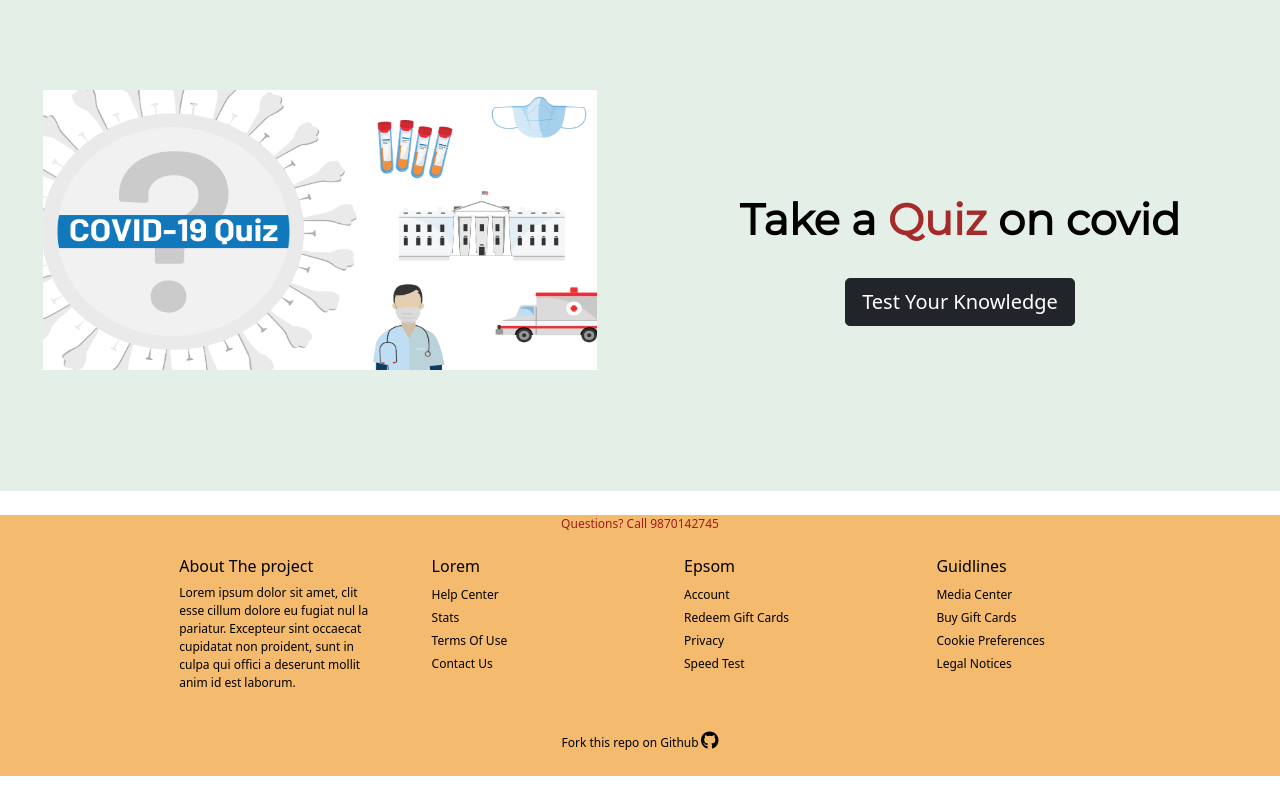
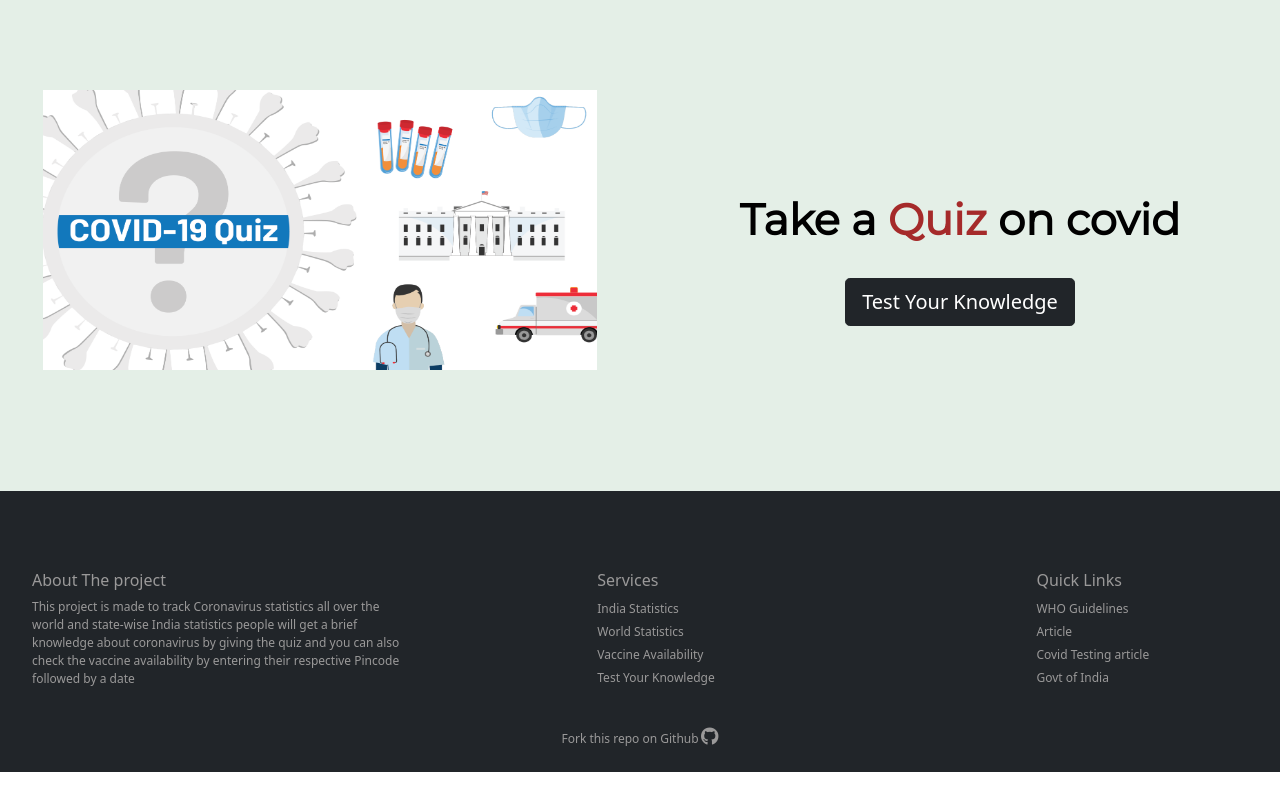
Before and after one commit to deepvashisth/Covid_Tracker, a React (Create React App) app: page / in a window 1280 px wide. Shown: the part 1535-2335 px from the top of the page. After the commit the page ends 2307 px from the top, so only its background shows below. Built offline with nearby package versions, Linux system fonts and the light colour scheme; a web font is replaced by a local one.

Commit message:
footer fixed

```diff
--- a/src/Css/Footer.css
+++ b/src/Css/Footer.css
@@ -1,17 +1,15 @@
 /* footer */
-.head {
-  background-color: #f2aa4ccf;
-}
 
 .footer {
-  max-width: 77%;
-  margin: 1.5rem auto;
+  max-width: 100%;
+  padding-top: 5rem;
+  margin: auto;
   overflow: auto;
 }
 
 .footer,
 .footer a {
-  color: #000;
+  color: #9a9999;
   font-size: 0.75rem;
   text-decoration: none;
 }
@@ -21,8 +19,11 @@
 }
 .footer .footer-cols {
   display: grid;
-  grid-template-columns: repeat(4, 1fr);
-  grid-gap: 1.5rem;
+  grid-template-columns: repeat(3, 1fr);
+  grid-gap: 1.9rem;
+}
+.footer .footer-cols .services-guidelines {
+  margin: 0 auto;
 }
 
 .footer li {
@@ -36,12 +37,14 @@
 
 @media (max-width: 900px) {
   .footer .footer-cols {
-    grid-template-columns: repeat(3, 1fr);
+    text-align: center;
+    grid-template-columns: repeat(1, 1fr);
   }
 }
 @media (max-width: 650px) {
   .footer .footer-cols {
-    grid-template-columns: repeat(2, 1fr);
+    text-align: center;
+    grid-template-columns: repeat(1, 1fr);
   }
 }
 
--- a/src/component/Carousel.js
+++ b/src/component/Carousel.js
@@ -75,7 +75,7 @@ return (
                 <p className='text-center'> Wash your hand Regularly</p>
               </div>
 
-              <div className="col-lg-4 col-md-4 mt-4 col-sm-12 social-div">
+              <div className="col-lg-4 col-md-4 mt-4 col-sm-12 ">
                 <img src={social} alt="" />
                 <p className='text-center'> Maintain Social Distancing</p>
               </div>
--- a/src/component/Footer.js
+++ b/src/component/Footer.js
@@ -1,39 +1,35 @@
 import "../Css/Footer.css"
+import {Link} from "react-router-dom";
 
 const Footer = () => {
     return (
-        <div className="head">
-        <footer className="footer">
-        <p style={{textAlign:'center',color:'#a01c1c'}}>Questions? Call 9870142745</p>
+
+        <footer  className="footer bg-dark">
+
 
         <div className="footer-cols">
-            <ul style={{maxHeight:'50%'}}>
+            <ul>
                 <h6>About The project</h6>
-                <p>Lorem ipsum dolor sit amet, clit esse cillum dolore eu fugiat nul
-                la pariatur. Excepteur sint occaecat cupidatat non proident, sunt in culpa qui offici
-                a deserunt mollit anim id est laborum.</p>
+                <p>This project is made to track Coronavirus statistics all over the world and state-wise India statistics
+                people will get a brief knowledge about coronavirus by giving the quiz and you can also check the vaccine
+                availability by entering their respective Pincode followed by a date
+                </p>
 
             </ul>
-            <ul>
-                <h6>Lorem</h6>
-                <li><a href="/">Help Center</a></li>
-                <li><a href="/">Stats</a></li>
-                <li><a href="/">Terms Of Use</a></li>
-                <li><a href="/">Contact Us</a></li>
+
+            <ul className='services-guidelines'>
+                <h6>Services</h6>
+                <li><Link to='/IndiaStats'>India Statistics</Link></li>
+                <li><Link to='/WorldHomeStats'>World Statistics</Link></li>
+                <li><Link to='/vaccine'>Vaccine Availability</Link></li>
+                <li><Link to='/Quiz'>Test Your Knowledge</Link></li>
             </ul>
-            <ul>
-                <h6>Epsom</h6>
-                <li><a href="/">Account</a></li>
-                <li><a href="/">Redeem Gift Cards</a></li>
-                <li><a href="/">Privacy</a></li>
-                <li><a href="/">Speed Test</a></li>
-            </ul>
-            <ul>
-                <h6>Guidlines</h6>
-                <li><a href="/">Media Center</a></li>
-                <li><a href="/">Buy Gift Cards</a></li>
-                <li><a href="/">Cookie Preferences</a></li>
-                <li><a href="/">Legal Notices</a></li>
+            <ul className='services-guidelines'>
+                <h6>Quick Links</h6>
+                <li><a href="https://www.who.int/emergencies/diseases/novel-coronavirus-2019" target="_blank" rel="noreferrer noopener">WHO Guidelines</a></li>
+                <li><a href="https://www.medicalnewstoday.com/articles/256521">Article</a></li>
+                <li><a href="https://www.medicalnewstoday.com/articles/coronavirus-testing">Covid Testing article</a></li>
+                <li><a href="https://www.mygov.in/covid-19">Govt of India</a></li>
             </ul>
 
 
@@ -43,7 +39,7 @@ const Footer = () => {
 
     </footer>
 
-        </div>
+
     )
 }
 
--- a/src/component/Vaccine.js
+++ b/src/component/Vaccine.js
@@ -1,12 +1,16 @@
 import VaccineResult from './VaccineResult'
 import React, {useState} from 'react'
 import axios from 'axios'
+
+
+
 const Vaccine = () => {
     const [pin,setPin]=useState([]);
     const [date,setDate]=useState([]);
     //use to show the div
     const [show,setShow]=useState(false)
     const [responseData,setResponseData]=useState([]);
+
 
 
     const  formatDate = (input) => {
@@ -26,7 +30,10 @@ const Vaccine = () => {
             setResponseData(response.data.sessions)
 
 
-  });
+  }).catch(error =>{
+      console.log(error)
+
+  })
 
 
     }
@@ -89,10 +96,13 @@ const Vaccine = () => {
         <div className='container-fluid mt-2'>
        {
 
+
         show?<VaccineResult responseData={responseData}  text="hello"/>:null
 
 
+
        }
+
         </div>
 
         </>
--- a/src/component/VaccineResult.js
+++ b/src/component/VaccineResult.js
@@ -12,7 +12,7 @@ const VaccineResult = ({responseData,text}) => {
             <div className='container-fluid mt-4 '>
             <h1 className='mb-4 text-center'>Your Area vaccine Data</h1>
 
-            {responseData.length > 0? <div className="table-responsive">
+            {responseData.length > 0?<div className="table-responsive">
 
                     <table className="table table-hover vacine_Table">
                         <thead className='thead-dark'>
```
